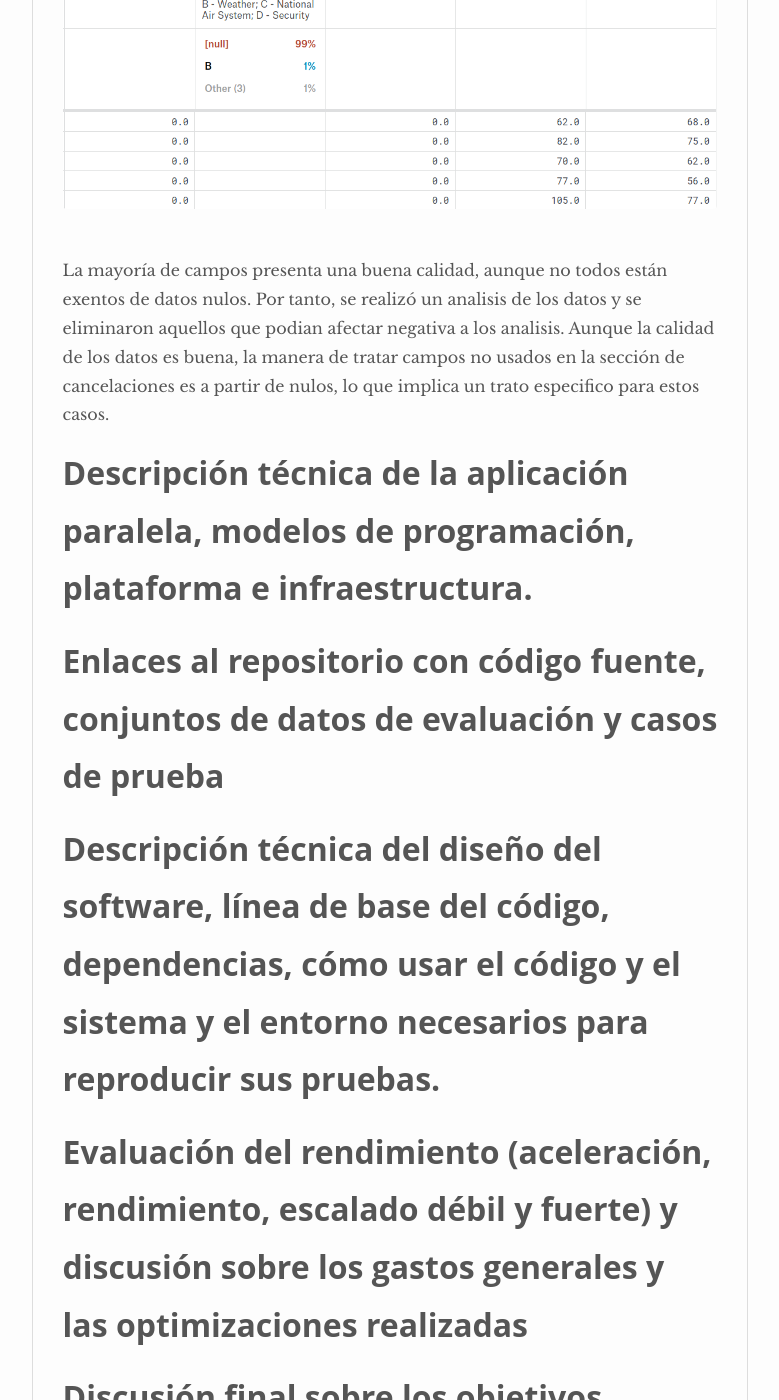
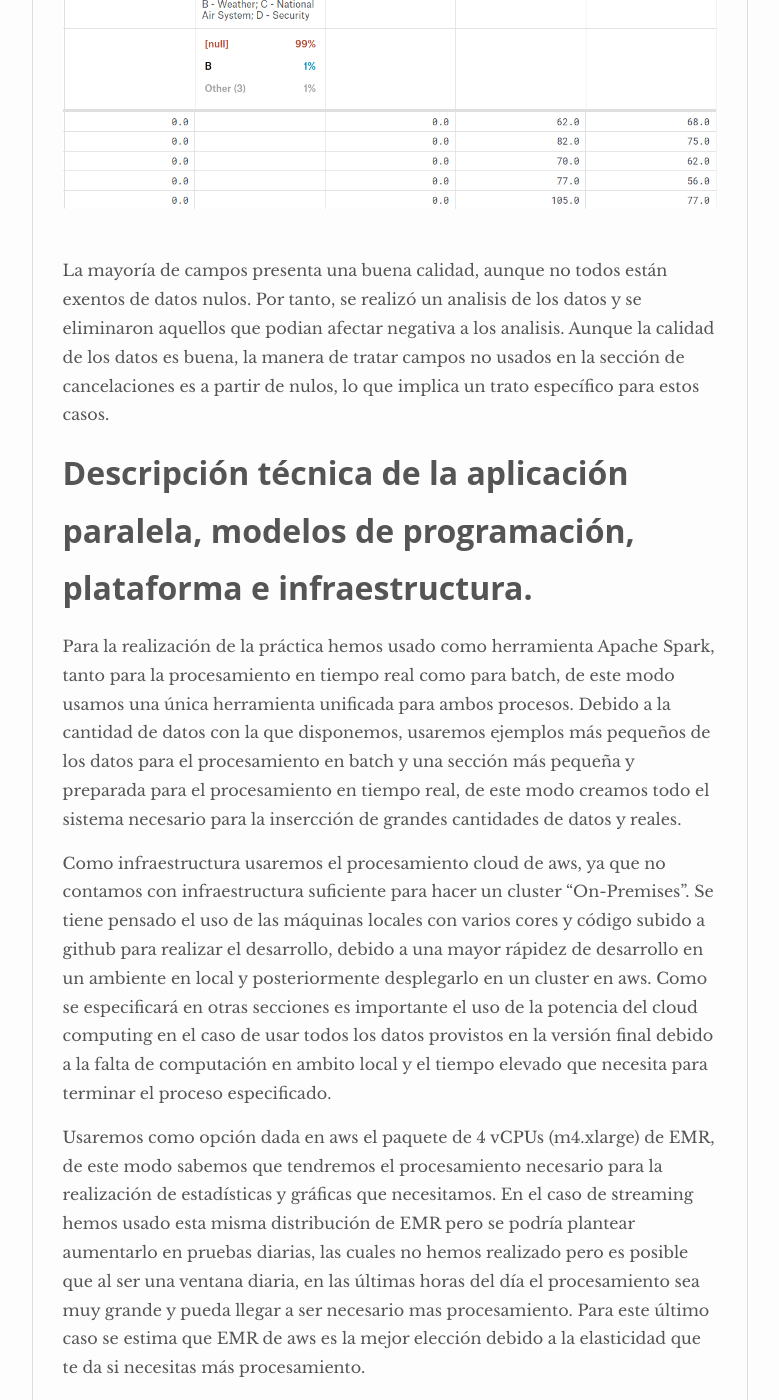
Before and after one commit to ivanfermena/Airline-Delay-Cancellation-Big-Data, a Jekyll site: the page built from _pages/documents.md, in a window 1280 px wide and 1400 px high, scrolled down 6811 px. Shown: the whole window, without its empty margins (250-1029 px from the left). Built offline with Jekyll 4.4.1, drawn with Linux system fonts in a browser that asks for light colours; some of the changed text lies outside the part shown.

Commit message:
Documentacion

```diff
--- a/_pages/documents.md
+++ b/_pages/documents.md
@@ -69,15 +69,26 @@ Aunque se conoce que la finalidad del proyecto es realizar un prototipo a peque
 
 ![]({{site.baseurl}}/images/dataset4.png)
 
-La mayoría de campos presenta una buena calidad, aunque no todos están exentos de datos nulos. Por tanto, se realizó un analisis de los datos y se eliminaron aquellos que podian afectar negativa a los analisis. Aunque la calidad de los datos es buena, la manera de tratar campos no usados en la sección de cancelaciones es a partir de nulos, lo que implica un trato especifico para estos casos.
+La mayoría de campos presenta una buena calidad, aunque no todos están exentos de datos nulos. Por tanto, se realizó un analisis de los datos y se eliminaron aquellos que podian afectar negativa a los analisis. Aunque la calidad de los datos es buena, la manera de tratar campos no usados en la sección de cancelaciones es a partir de nulos, lo que implica un trato específico para estos casos.
+
+
 
 # **Descripción técnica de la aplicación paralela, modelos de programación, plataforma e infraestructura.**
 
+Para la realización de la práctica hemos usado como herramienta Apache Spark, tanto para la procesamiento en tiempo real como para batch, de este modo usamos una única herramienta unificada para ambos procesos. Debido a la cantidad de datos con la que disponemos, usaremos ejemplos más pequeños de los datos para el procesamiento en batch y una sección más pequeña y preparada para el procesamiento en tiempo real, de este modo creamos todo el sistema necesario para la insercción de grandes cantidades de datos y reales.
 
+Como infraestructura usaremos el procesamiento cloud de aws, ya que no contamos con infraestructura suficiente para hacer un cluster “On-Premises”. Se tiene pensado el uso de las máquinas locales con varios cores y código subido a github para realizar el desarrollo, debido a una mayor rápidez de desarrollo en un ambiente en local y posteriormente desplegarlo en un cluster en aws. Como se especificará en otras secciones es importante el uso de la potencia del cloud computing en el caso de usar todos los datos provistos en la versión final debido a la falta de computación en ambito local y el tiempo elevado que necesita para terminar el proceso especificado.
+
+Usaremos como opción dada en aws el paquete de 4 vCPUs (m4.xlarge) de EMR, de este modo sabemos que tendremos el procesamiento necesario para la realización de estadísticas y gráficas que necesitamos. En el caso de streaming hemos usado esta misma distribución de EMR pero se podría plantear aumentarlo en pruebas diarias, las cuales no hemos realizado pero es posible que al ser una ventana diaria, en las últimas horas del día el procesamiento sea muy grande y pueda llegar a ser necesario mas procesamiento. Para este último caso se estima que EMR de aws es la mejor elección debido a la elasticidad que te da si necesitas más procesamiento.
 
 # **Enlaces al repositorio con código fuente, conjuntos de datos de evaluación y casos de prueba**
 
+El código se encuentra a lo largo de las explicaciones de cada uno de los casos, asi como una explicación de como probar el caso en particular, librerias necesarias y los dataset necesarios para obtener la misma salida que mostramos. Aún asi las explicaciones de cada caso no estan completas y se aconseja coger el codigo del repositorio principal.
 
+Página web donde estan todos los casos explicados: ![GitHub Page](https://ivanfermena.github.io/airline-delay-cancellation-big-data/)
+Repositorio de GitHub: ![GitHub](https://github.com/ivanfermena/code-airline-delay-cancellation-big-data/)
+Enlace donde se encuentran los datos para los casos: ![Drive]()
+Plataforma de datos inicial donde se pueden extraer más datos: ![oficina de transportes](https://www.transtats.bts.gov/DL_SelectFields.asp?Table_ID=236&DB_Short_Name=On-Time)
 
 # **Descripción técnica del diseño del software, línea de base del código, dependencias, cómo usar el código y el sistema y el entorno necesarios para reproducir sus pruebas.**
 
```
